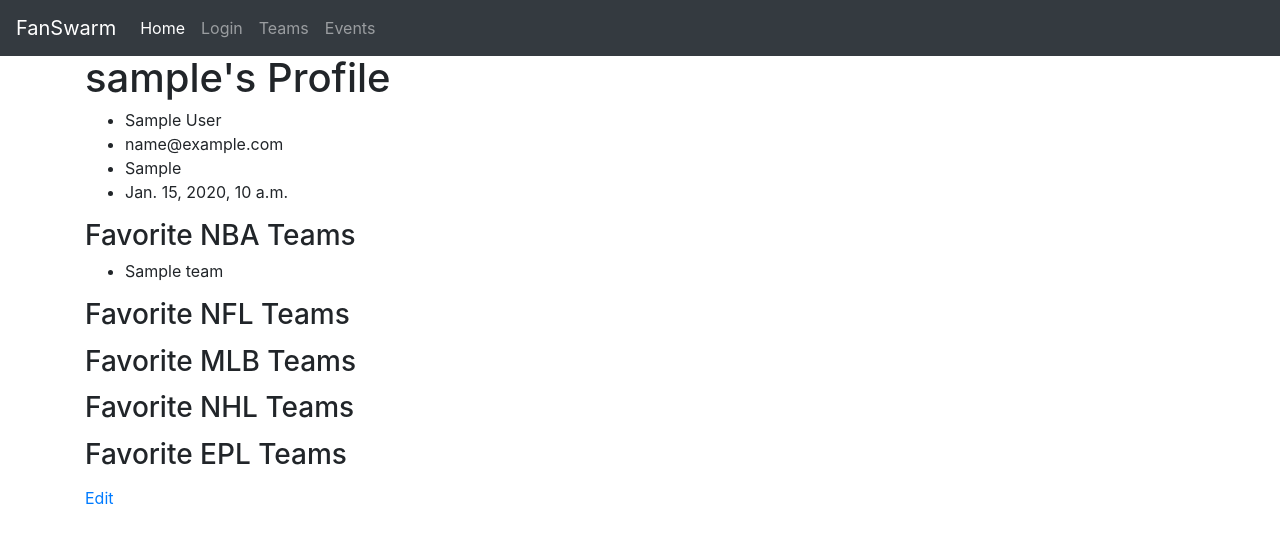
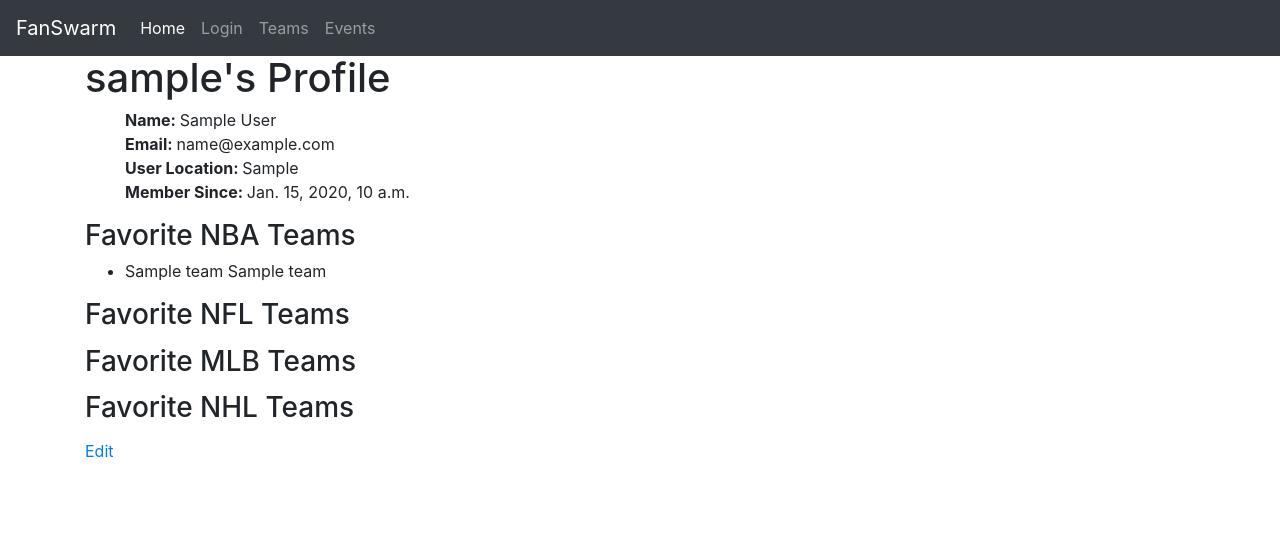
Before and after one commit to jusgolds/FanSwarm, a Django app: page /profile/1/ in a window 1280 px wide. Shown: the top 543 px of the page. Run offline with Django 3.2, Linux system fonts and the light colour scheme; tables that the repository leaves empty hold one stand-in row (values such as "Sample post"); some libraries are stand-ins or nearby versions.

Commit message:
Edit User Profile and Team pages

```diff
--- a/fanswarm/templates/user_detail.html
+++ b/fanswarm/templates/user_detail.html
@@ -5,17 +5,17 @@
 <h1>{{ user.username }}'s Profile</h1>
 
 <ul>
-  <li>{{ user.name }}</li>
-  <li>{{ user.email }}</li>
-  <li>{{ user.user_location }}</li>
-  <li>{{ user.member_since }}</li>
+  <b>Name: </b>{{ user.name }}</br>
+  <b>Email: </b>{{ user.email }}</br>
+  <b>User Location: </b>{{ user.user_location }}</br>
+  <b>Member Since: </b>{{ user.member_since }}</br>
 </ul>
 
 <h3>Favorite NBA Teams</h3>
 <ul>
   {% for team in user.favorite_teams.all %}
   {% if team.team_sport_id == 1 %}
-  <li>{{ team }}</li>
+  <li>{{ team.team_location_name }} {{ team }}</li>
   {% endif %}
   {% endfor %}
 </ul>
@@ -24,7 +24,7 @@
 <ul>
   {% for team in user.favorite_teams.all %}
   {% if team.team_sport_id == 2 %}
-  <li>{{ team }}</li>
+  <li>{{ team.team_location_name }} {{ team }}</li>
   {% endif %}
   {% endfor %}
 </ul>
@@ -33,7 +33,7 @@
 <ul>
   {% for team in user.favorite_teams.all %}
   {% if team.team_sport_id == 3 %}
-  <li>{{ team }}</li>
+  <li>{{ team.team_location_name }} {{ team }}</li>
   {% endif %}
   {% endfor %}
 </ul>
@@ -42,19 +42,11 @@
 <ul>
   {% for team in user.favorite_teams.all %}
   {% if team.team_sport_id == 4 %}
-  <li>{{ team }}</li>
+  <li>{{ team.team_location_name }} {{ team }}</li>
   {% endif %}
   {% endfor %}
 </ul>
 
-<h3>Favorite EPL Teams</h3>
-<ul>
-  {% for team in user.favorite_teams.all %}
-  {% if team.team_sport_id == 5 %}
-  <li>{{ team }}</li>
-  {% endif %}
-  {% endfor %}
-</ul>
 
 <a href="{% url 'user-edit' user_id=user.id %}">Edit</a>
 
```
Also changed, not shown: fanswarm/templates/teams.html (+0 -8 lines).
